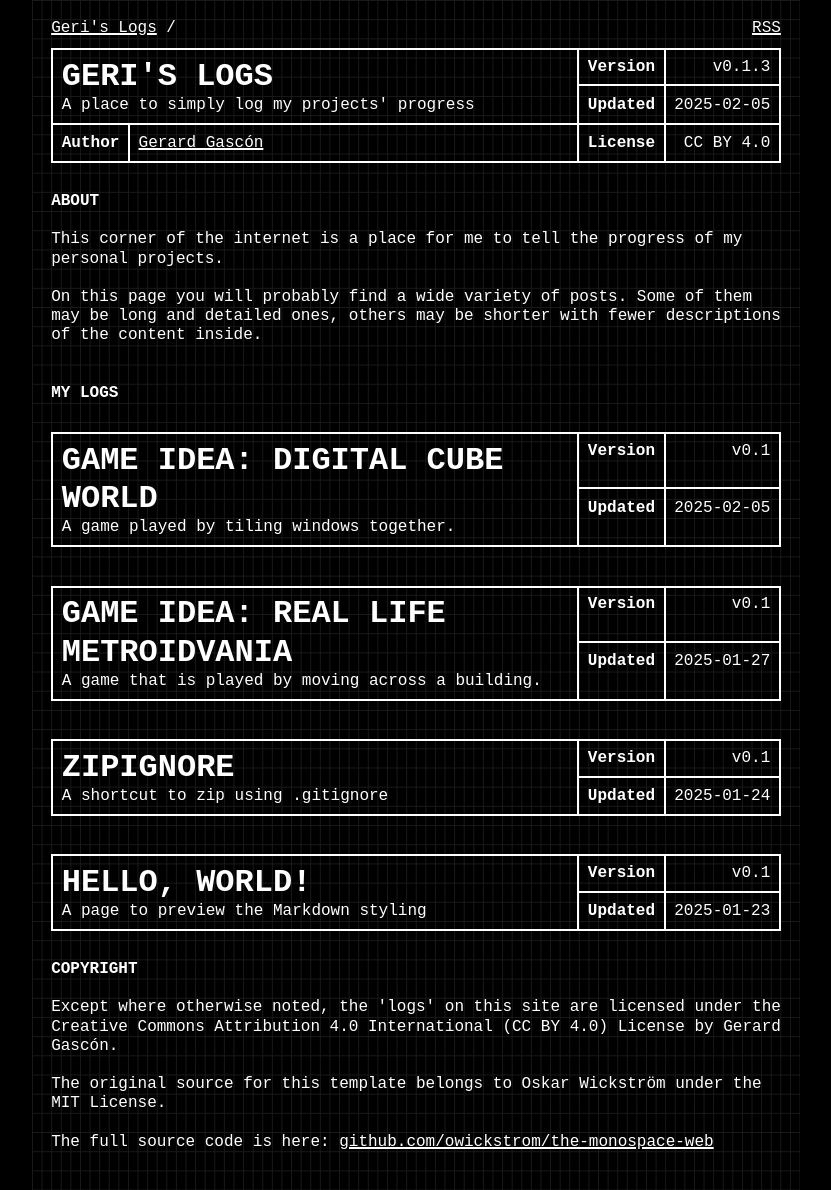
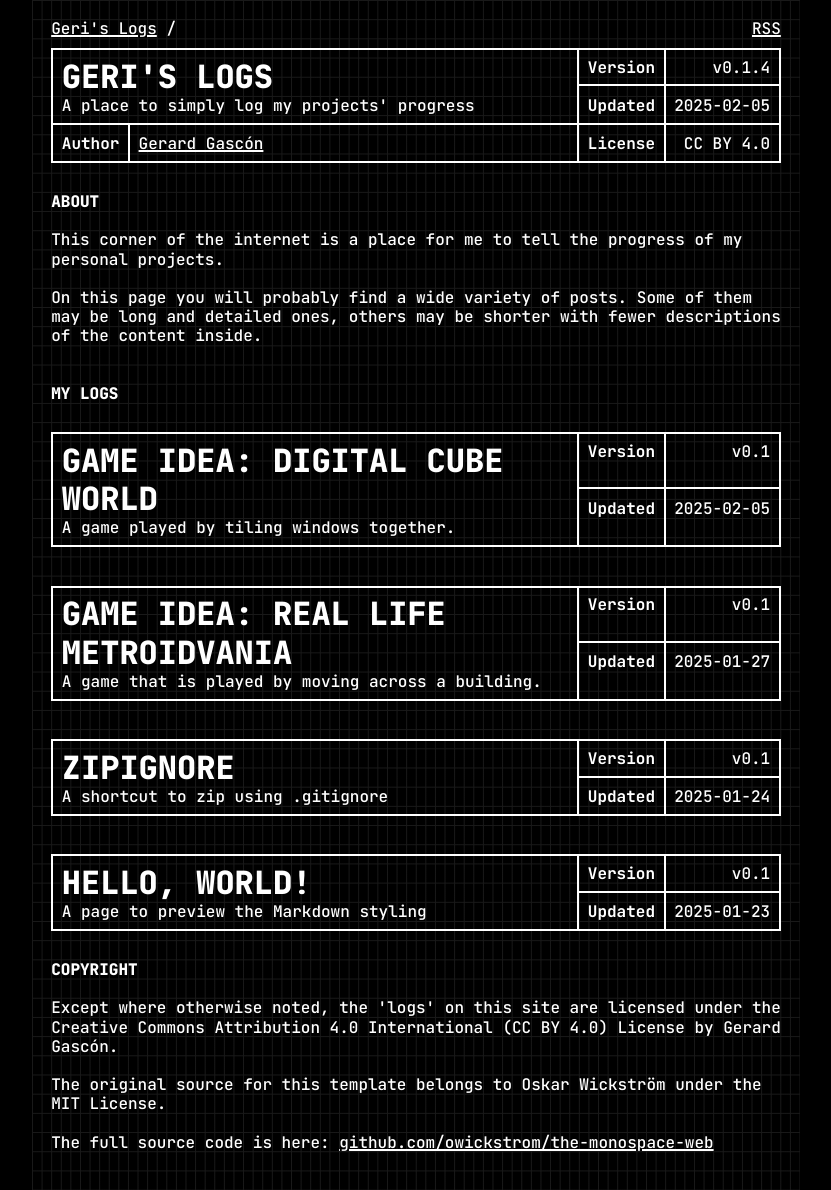
Before and after one commit to GerardGascon/logs, a Jekyll site: the page built from index.html, in a window 1280 px wide. Shown: the whole page, without its empty margins (224-1055 px from the left). Built offline with Jekyll 4.4.1, drawn with Linux system fonts in a browser that asks for light colours; some web fonts are replaced.

Commit message:
fix: font style

```diff
--- a/assets/css/index.css
+++ b/assets/css/index.css
@@ -1,4 +1,4 @@
-@import url('https://fonts.cdnfonts.com/css/jetbrains-mono-2');
+@import url('https://fonts.googleapis.com/css2?family=JetBrains+Mono:ital,wght@0,100..800;1,100..800&display=swap');
 
 :root {
     --font-family: "JetBrains Mono", monospace;
--- a/index.html
+++ b/index.html
@@ -46,7 +46,7 @@
             <span class="subtitle">A place to simply log my projects' progress</span>
         </td>
         <th>Version</th>
-        <td class="width-min">v0.1.3</td>
+        <td class="width-min">v0.1.4</td>
     </tr>
     <tr>
         <th>Updated</th>
```
